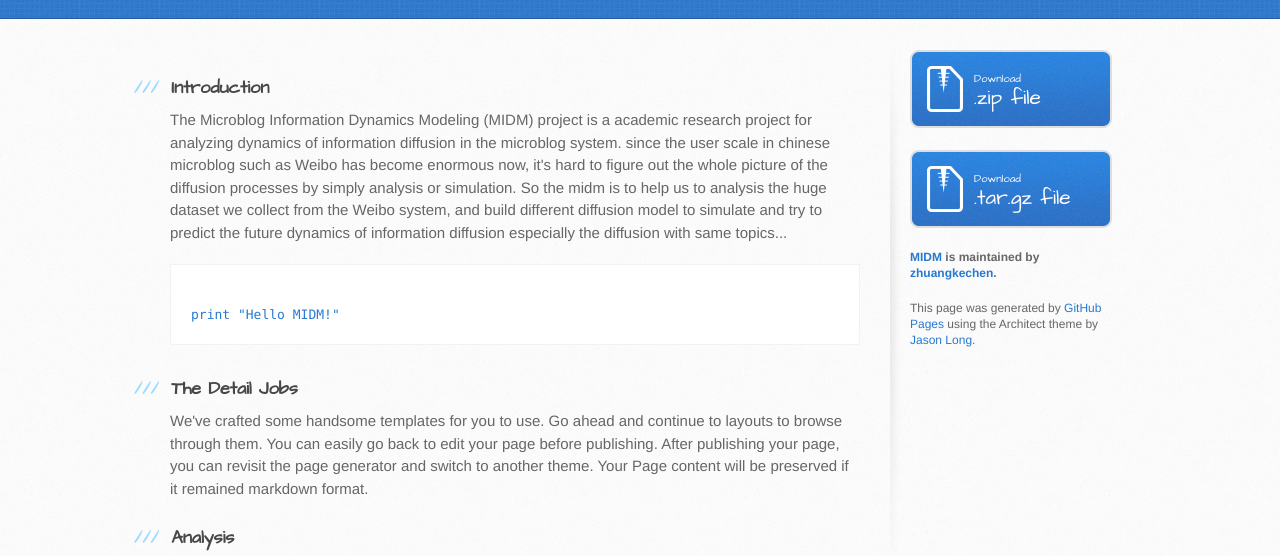
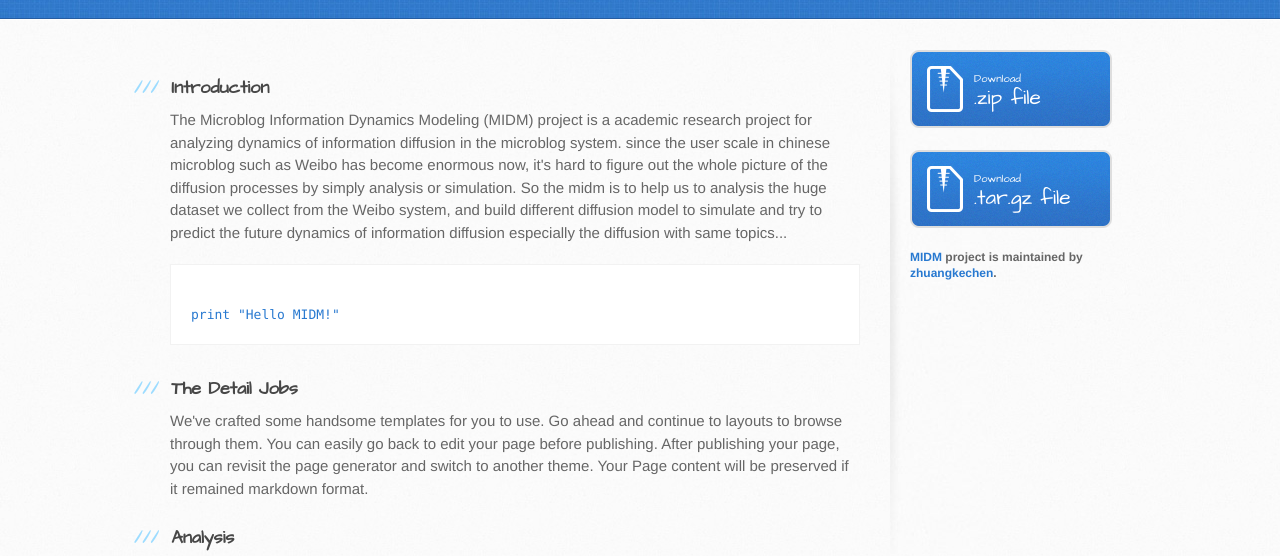
Before and after one commit to zhuangkechen/midm, a plain HTML site: page index.html in a window 1280 px wide. Shown: the part 182-738 px from the top of the page. Drawn offline with Linux system fonts and the light colour scheme.

```diff
--- a/index.html
+++ b/index.html
@@ -76,9 +76,8 @@ print "Hello MIDM!"
             .tar.gz file
           </a>
 
-          <p class="repo-owner"><a href="https://github.com/zhuangkechen/midm">MIDM</a> is maintained by <a href="https://zhuangkechen.github.io">zhuangkechen</a>.</p>
+          <p class="repo-owner"><a href="https://github.com/zhuangkechen/midm">MIDM</a> project is maintained by <a href="https://zhuangkechen.github.io">zhuangkechen</a>.</p>
 
-          <p>This page was generated by <a href="https://pages.github.com">GitHub Pages</a> using the Architect theme by <a href="https://twitter.com/jasonlong">Jason Long</a>.</p>
         </aside>
       </div>
     </div>
```
